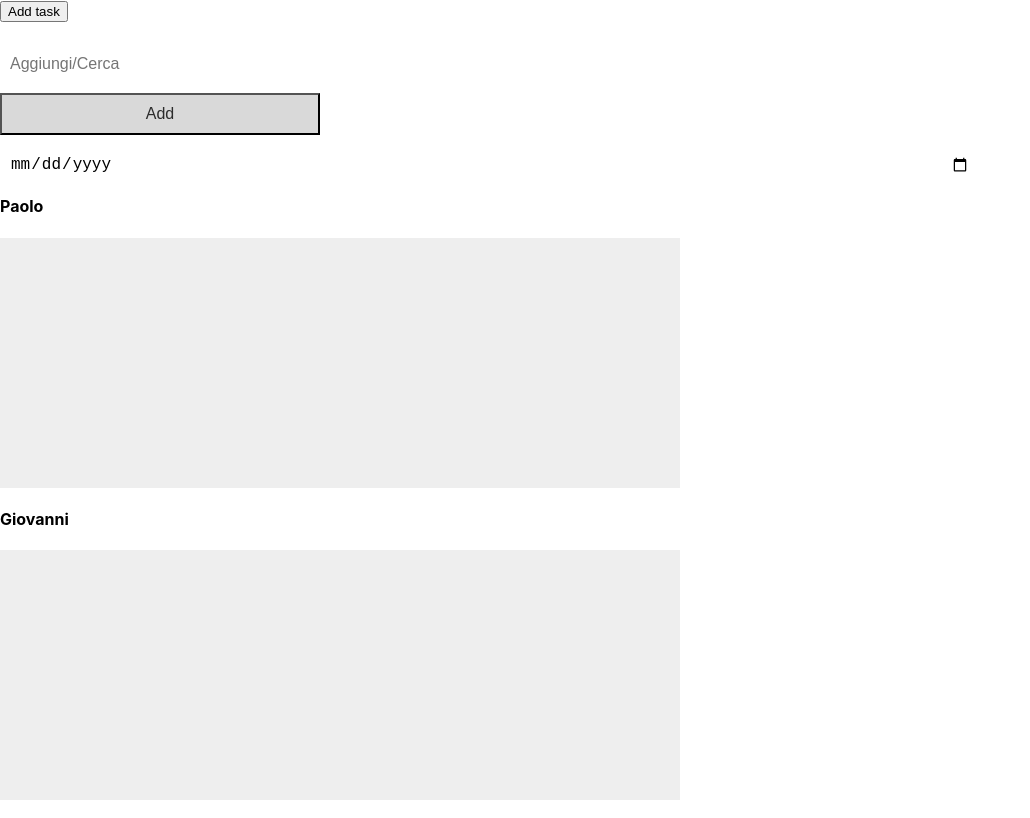
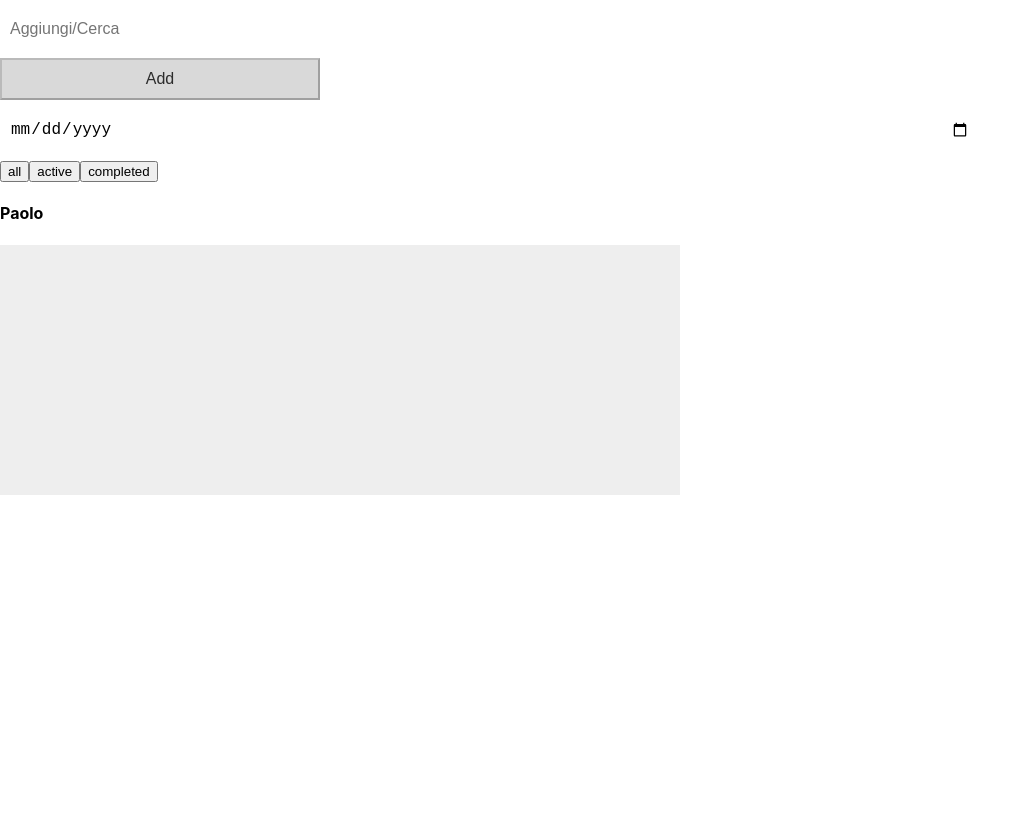
Before and after one commit to ripper-mat/Corso_php, a React (Create React App) app in the folder form_in_php/__react-app/todo-list/: page / in a window 1280 px wide. Shown: the whole page, without its empty margins (0-1030 px from the left). Built offline with nearby package versions, Linux system fonts and the light colour scheme.

Commit message:
Finire filtri

```diff
--- a/form_in_php/__react-app/todo-list/src/App.js
+++ b/form_in_php/__react-app/todo-list/src/App.js
@@ -4,8 +4,10 @@ import './App.css'
 import TaskList from './components/TaskList/TaskList';
 import {useState} from 'react'
 import SearchBar from './components/SearchBar';
+import { addTask, removeTask } from './service/TOdoService';
 
 function App() {
+  // const [taskListData, setTaskListData] = useState([])
   // const taskListData=[
   //   {
   //     task_id: 10,
@@ -27,32 +29,75 @@ function App() {
   // const taskListData = []
   const [taskListData, setTasklistData]= useState([])
 
-  function aggiungiTask(){
-    setTasklistData((attuale)=>{
-      attuale.push({
-          user_id: 11,
-          name: "Uccidere tutti",
-          due_date: "2023-04-04",
-          done: true,
-          task_id: 5
-      })
-      console.log(attuale)
-      return attuale
-    })
+  // function aggiungiTask(){
+  //   setTasklistData((attuale)=>{
+  //     attuale.push({
+  //         user_id: 11,
+  //         name: "Uccidere tutti",
+  //         due_date: "2023-04-04",
+  //         done: true,
+  //         task_id: 5
+  //     })
+  //     console.log(attuale)
+  //     return attuale
+  //   })
+  // }
+
+  // const list = taskListData.map(task => <TaskItem nome_task={task.name}/>)
+
+  function parentAddTask(newTask){
+    // TODO USER_ID
+    const newTaskListData = addTask(newTask, taskListData)
+    // console.log(newTaskListData)
+    setTasklistData(newTaskListData)
   }
 
-  const list = taskListData.map(task => <TaskItem nome_task={task.name}/>)
+  function parentRemoveTask(taskId){
+    console.log("parentRemove "+taskId)
+    const res = removeTask(taskId,taskListData)
+    setTasklistData(res)
+  }
+
+  function onShowCompleted() {
+    // chiamo il servizio
+    // aggiorno lo stato
+
+  }
+
+  function onShowAll(){
+    setTasklistData(taskListData)
+  }
+
+  function onShowActive(){
+    const activeList = taskListData.forEach(task => {
+      if(task.done){
+        removeTask(task.id, taskListData)
+      }
+      // return activeList
+      console.log(activeList)
+
+    });
+    setTasklistData()
+  }
 
   return(
   <main>
-    <button onClick={aggiungiTask}>Add task</button>
-    <SearchBar></SearchBar><br/>
+    {/* <button onClick={aggiungiTask}>Add task</button> */}
+    <SearchBar parentAddTask={parentAddTask}></SearchBar><br/><br/>
+    <button onClick={onShowAll}>all</button>
+    <button onClick={onShowActive}>active</button>
+    <button onClick={onShowCompleted}>completed</button><br/>
     <TaskList header={'Paolo'} task={taskListData}>
+      {taskListData.map(task => <TaskItem key={task.task_id}
+      parentRemoveTask={parentRemoveTask}
+       id={task.id}
+       done={task.done}
+       nome_task={task.name}
+       />)}
+    </TaskList>
+    {/* <TaskList header={'Giovanni'} task={taskListData}>
       {taskListData.map(task => <TaskItem key={task.task_id} done={task.done} nome_task={task.name}/>)}
-    </TaskList>
-    <TaskList header={'Giovanni'} task={taskListData}>
-      {taskListData.map(task => <TaskItem key={task.task_id} done={task.done} nome_task={task.name}/>)}
-    </TaskList>
+    </TaskList> */}
   </main>
   )
 }
--- a/form_in_php/__react-app/todo-list/src/components/SearchBar.js
+++ b/form_in_php/__react-app/todo-list/src/components/SearchBar.js
@@ -1,17 +1,31 @@
 import { useState } from "react"
 
-const SearchBar = () => {
+const SearchBar = (props) => {
 
+    // hook useState const taskName | const setTaskName
+    // taskName è la variabile che contiene lo stato attuale
+    // setTaskName è la funzione che devo chiamare ogni volta che devo comunicare a react che
+    // il valore di taskName è cambiato
     const [taskName, setTaskName] = useState('')
     const [taskDueDate, setTaskDueDate] = useState('')
 
+    function onAddTask(){
+        const newTask = {
+            name:taskName.trim(),
+            due_date: taskDueDate,
+            done:false
+        }
+        props.parentAddTask(newTask)
+        // console.log(newTask)
+        setTaskName('')
+    }
 
     return (
         <section className="container">
-            <pre>
+            {/* <pre>
                 {taskName}
                 {taskDueDate}
-            </pre>
+            </pre> */}
         <div>
             {/* var taskName = document.getElementById("myselect").value; */}
             {/* [ ] assegnare una variabile di stato al value */}
@@ -20,7 +34,13 @@ const SearchBar = () => {
         value={taskName}
         onChange={evento => setTaskName(evento.target.value)}
         id="myInput" placeholder="Aggiungi/Cerca"/><br/>
-        <button className="addBtn btn">Add</button><br/><br/><br/><br/>
+        {/* {!taskName.trim().length>0?'si' : 'no'} */}
+        <button
+            type="submit"
+            className="addBtn btn"
+            onClick={onAddTask}
+            disabled={!taskName.trim().length>0 ? 'devi inserire un titolo' : ''}
+        >Add</button><br/><br/><br/><br/>
         </div>
 
         <div>
--- a/form_in_php/__react-app/todo-list/src/components/taskItem/TaskItem.js
+++ b/form_in_php/__react-app/todo-list/src/components/taskItem/TaskItem.js
@@ -1,14 +1,24 @@
 
+function TaskItem({nome_task, done, id, parentRemoveTask}) {
 
-function TaskItem({nome_task, done}) {
+    function onRemoveTask() {
+        console.log("task "+ id)
+        parentRemoveTask(id)
+    }
+
+    function onUpdateStatus() {
+        console.log(id, done)
+    }
+
     return(
 
         <li className={done ? 'done' : ''}>
             <div className="lblNbtns">
+                <input onChange={onUpdateStatus} checked={done} type= "checkbox"></input>
             <label className="labelTask">{nome_task} </label>
             <div className="listBtn">
             <button className="btn">Edit</button>
-            <button className="btn">Delete</button>
+            <button className="btn" onClick={onRemoveTask}>Delete</button>
             </div>
             </div>
         </li>
--- a/form_in_php/__react-app/todo-list/src/service/TOdoService.js
+++ b/form_in_php/__react-app/todo-list/src/service/TOdoService.js
@@ -6,14 +6,14 @@ export const addTask = (newTask, todos) => {
     // fai un a copia shallow
     const todosCopy = new Array(...todos)
     const newTaskCopy = {...newTask,...{name:newTask.name.trim()}}
-    newTaskCopy.id = (new Date).getTime()
+    newTaskCopy.id = (new Date()).getTime()
     // cambia la copia
     todosCopy.push(newTaskCopy)
     return todosCopy
 }
 export const removeTask = (task_id, todos) => {
     const todosCopy = new Array(...todos)
-    const indexToRemove = todosCopy.findIndex(task=>task.id==task_id)
+    const indexToRemove = todosCopy.findIndex(task=>task.id===task_id)
     todosCopy.splice(indexToRemove,1)
     return todosCopy
 
@@ -37,5 +37,16 @@ export const activeFilter = (todos) => {
     const newTodos = todos.filter(task=>!task.done)
     return newTodos
 }
+
 export const completedFilter = todos => todos.filter(task => task.done)
-export const dateFilter = () => {}
+
+export const dateFilter = (date, todos) => {
+    const todosCopy = new Array(...todos)
+    if(todosCopy.filter(task=>task.due_date)===date){
+        return date
+    }else{
+        todosCopy.filter(task=>task.due_date)
+        return todos
+    }
+
+}
```
Also changed, not shown: 1 other file (tests, documents, lock files or other folders).
